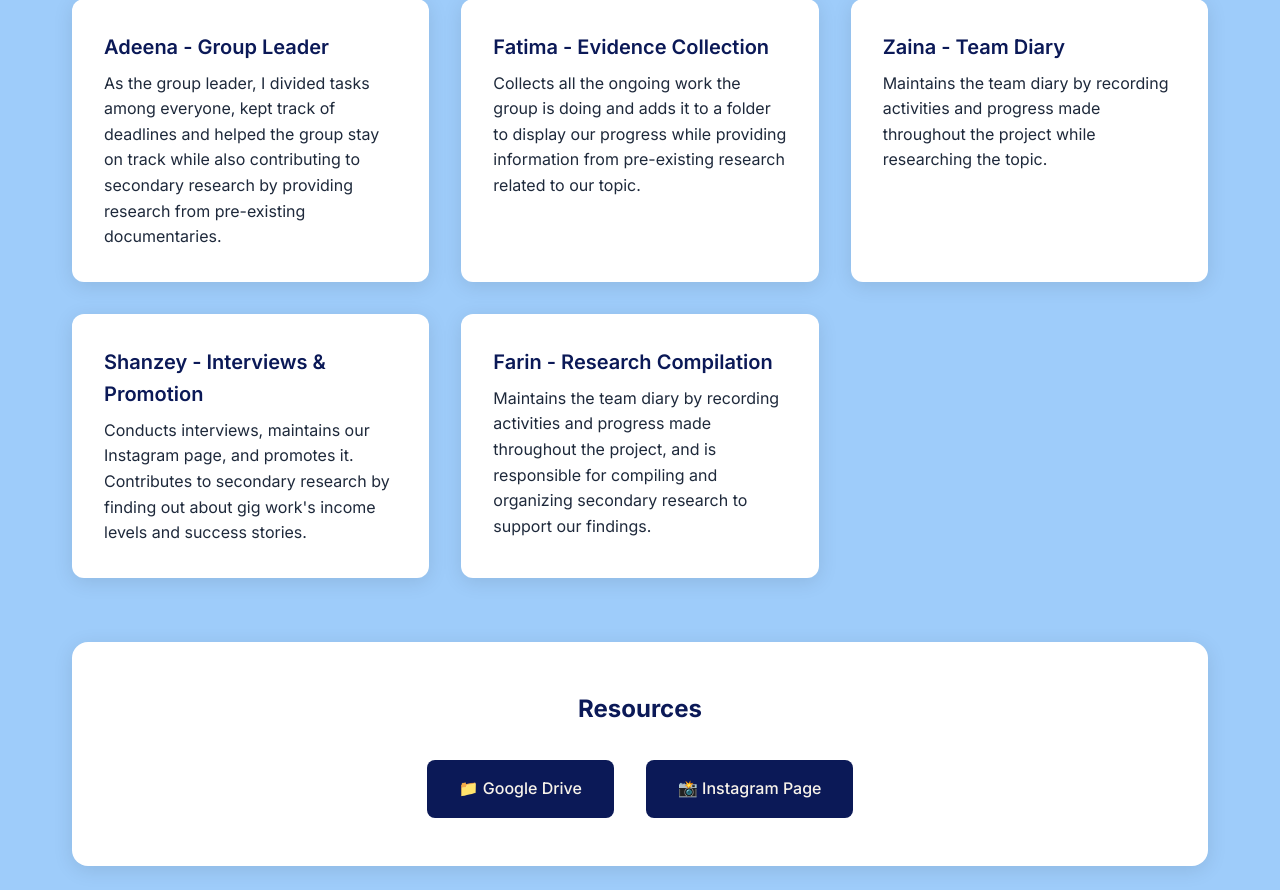
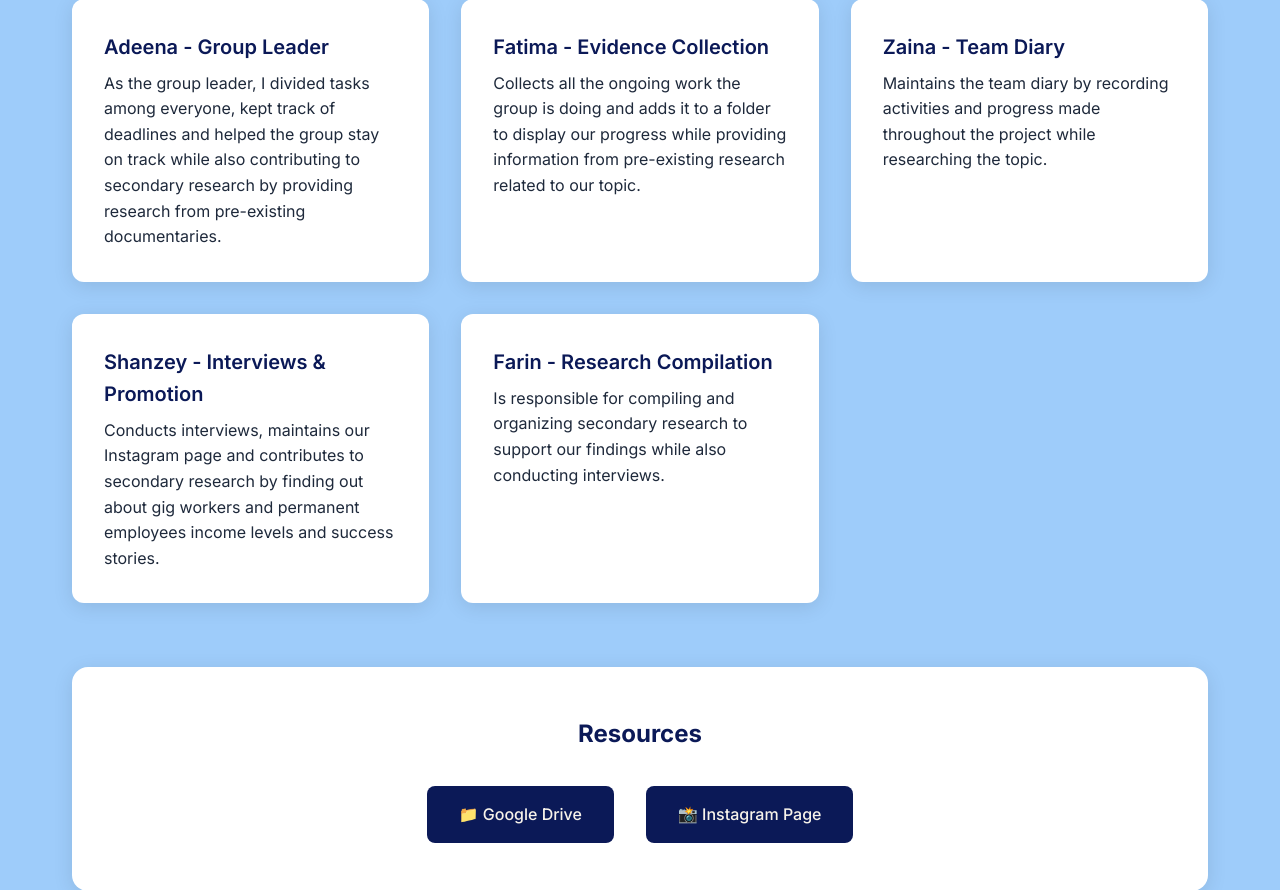
Before and after one commit to izza0459/adeena, a Django app: template global-perspectives-project/templates/home.html in a window 1280 px wide. Shown: the part 683-1573 px from the top of the page. Run offline with Django 3.2, Linux system fonts and the light colour scheme; the template is opened without the code that fills it, so the values that code supplies are empty.

Commit message:
Update home.html

```diff
--- a/global-perspectives-project/templates/home.html
+++ b/global-perspectives-project/templates/home.html
@@ -1,6 +1,6 @@
 {% extends "base.html" %}
 
-{% block title %}Home - Global Perspectives Project{% endblock %}
+{% block title %}Home -A Global Perspectives Project{% endblock %}
 
 {% block content %}
 <section class="hero">
@@ -32,11 +32,11 @@
                 </div>
                 <div class="team-member">
                     <h3>Shanzey - Interviews & Promotion</h3>
-                    <p>Conducts interviews, maintains our Instagram page, and promotes it. Contributes to secondary research by finding out about gig work's income levels and success stories.</p>
+                    <p>Conducts interviews, maintains our Instagram page and contributes to secondary research by finding out about gig workers and permanent employees income levels and success stories.</p>
                 </div>
                 <div class="team-member">
                     <h3>Farin - Research Compilation</h3>
-                    <p>Maintains the team diary by recording activities and progress made throughout the project, and is responsible for compiling and organizing secondary research to support our findings.</p>
+                    <p> Is responsible for compiling and organizing secondary research to support our findings while also conducting interviews.</p>
                 </div>
             </div>
         </section>
```
